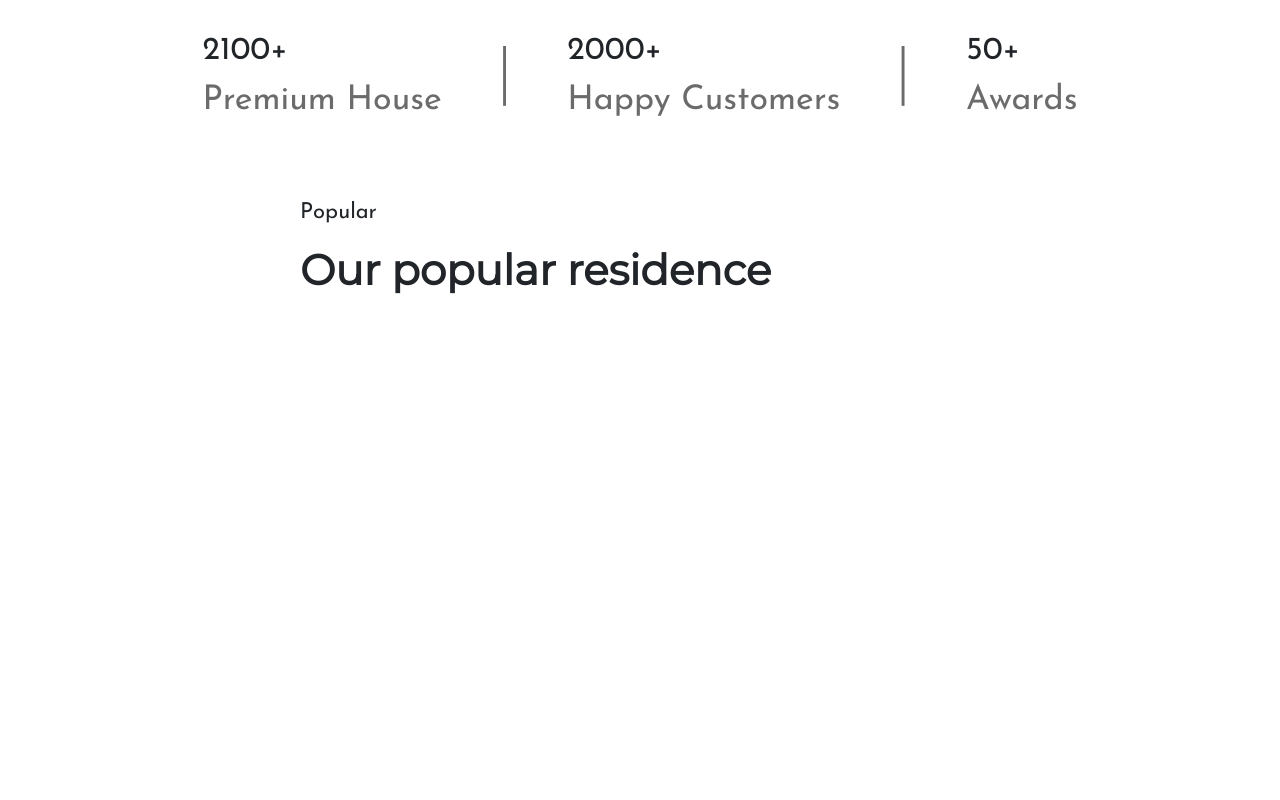
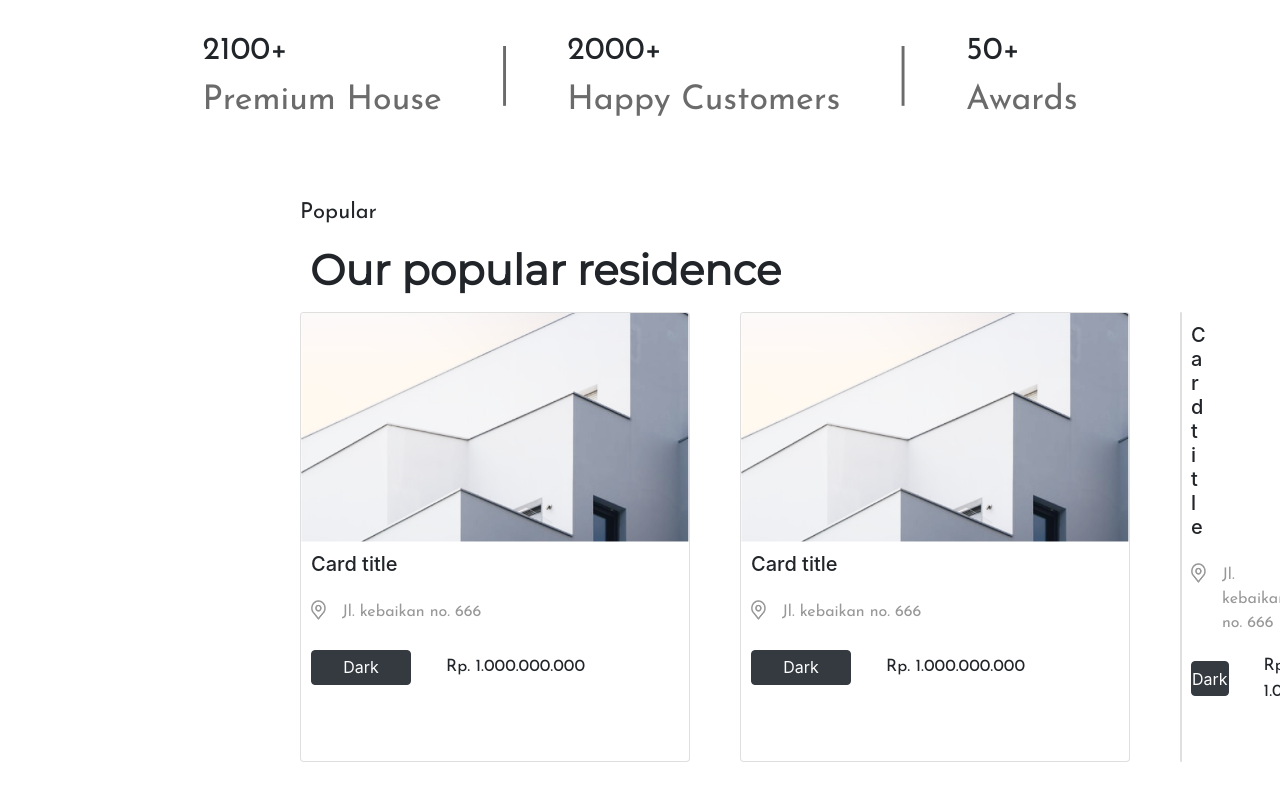
Before and after one commit to firdausdicko97/apart, a Nuxt app: page / in a window 1280 px wide. Shown: the part 938-1738 px from the top of the page. Before the commit the page ends 1240 px from the top, so only its background shows below. Built offline with nearby package versions, Linux system fonts and the light colour scheme; a web font is replaced by a local one.

Commit message:
add popular card

```diff
--- a/pages/index.vue
+++ b/pages/index.vue
@@ -111,6 +111,99 @@
           <p class="section_title">Our popular residence</p>
           <button class="explore_all">Explore all -></button>
         </div>
+        <!--  -->
+        <div class="popular_card">
+          <div class="popular_card">
+            <div class="card">
+              <img
+                class="card-img-top"
+                src="~/assets/popular1.png"
+                alt="Card image cap"
+              />
+              <div class="card-body">
+                <h5 class="card-title mb-4">Card title</h5>
+                <div class="location mb-3">
+                  <img
+                    src="~/assets/location.png"
+                    alt=""
+                    style="width: 15px; height: 20px"
+                  />
+                  <div class="location-detail ml-3">Jl. kebaikan no. 666</div>
+                </div>
+                <div class="button-price">
+                  <button
+                    type="button"
+                    class="btn btn-dark"
+                    style="margin: 10px; height: 35px; width: 100px"
+                  >
+                    Dark
+                  </button>
+                  <p class="price">Rp. 1.000.000.000</p>
+                </div>
+              </div>
+            </div>
+          </div>
+          <!--  -->
+          <div class="popular_card">
+            <div class="card">
+              <img
+                class="card-img-top"
+                src="~/assets/popular1.png"
+                alt="Card image cap"
+              />
+              <div class="card-body">
+                <h5 class="card-title mb-4">Card title</h5>
+                <div class="location mb-3">
+                  <img
+                    src="~/assets/location.png"
+                    alt=""
+                    style="width: 15px; height: 20px"
+                  />
+                  <div class="location-detail ml-3">Jl. kebaikan no. 666</div>
+                </div>
+                <div class="button-price">
+                  <button
+                    type="button"
+                    class="btn btn-dark"
+                    style="margin: 10px; height: 35px; width: 100px"
+                  >
+                    Dark
+                  </button>
+                  <p class="price">Rp. 1.000.000.000</p>
+                </div>
+              </div>
+            </div>
+          </div>
+          <!--  -->
+          <div class="card">
+            <img
+              class="card-img-top"
+              src="~/assets/popular1.png"
+              alt="Card image cap"
+            />
+            <div class="card-body">
+              <h5 class="card-title mb-4">Card title</h5>
+              <div class="location mb-3">
+                <img
+                  src="~/assets/location.png"
+                  alt=""
+                  style="width: 15px; height: 20px"
+                />
+                <div class="location-detail ml-3">Jl. kebaikan no. 666</div>
+              </div>
+              <div class="button-price">
+                <button
+                  type="button"
+                  class="btn btn-dark"
+                  style="margin: 10px; height: 35px; width: 100px"
+                >
+                  Dark
+                </button>
+                <p class="price">Rp. 1.000.000.000</p>
+              </div>
+            </div>
+          </div>
+        </div>
       </section>
       <!-- Popular end -->
     </div>
--- a/static/css/home.css
+++ b/static/css/home.css
@@ -143,7 +143,7 @@ body {
 }
 
 .popular_title {
-  padding-top: 10px;
+  padding: 10px;
   width: 1300px;
   display: flex;
   flex-direction: row;
@@ -164,3 +164,44 @@ body {
   font-family: "Josefin Sans";
   font-weight: 400;
 }
+
+.popular_card {
+  padding-bottom: 30px;
+  display: flex;
+  flex-direction: row;
+  gap: 50px;
+}
+.card {
+  width: 390px;
+  height: 450px;
+}
+.card-title {
+  margin: 10px;
+}
+
+.location {
+  margin: 10px;
+  display: flex;
+  flex-direction: row;
+}
+
+.location-detail {
+  font-family: "Josefin Sans";
+  font-size: normal;
+  color: #989898;
+}
+
+.button-price {
+  display: flex;
+  flex-direction: row;
+  align-items: center;
+}
+
+.price {
+  margin-left: 25px;
+  text-align: start;
+  font-family: "Josefin Sans";
+  font-style: normal;
+  font-weight: 500;
+  font-size: 17px;
+}
```
Also changed, not shown: assets/popular1.png (added).
